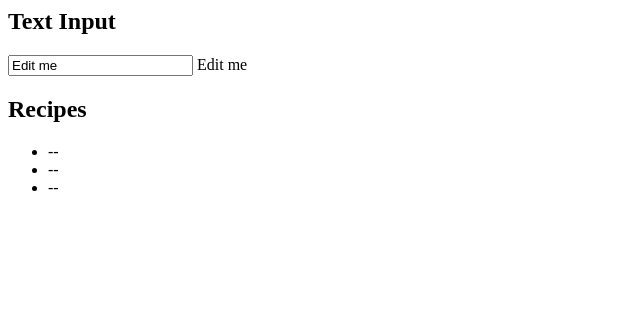
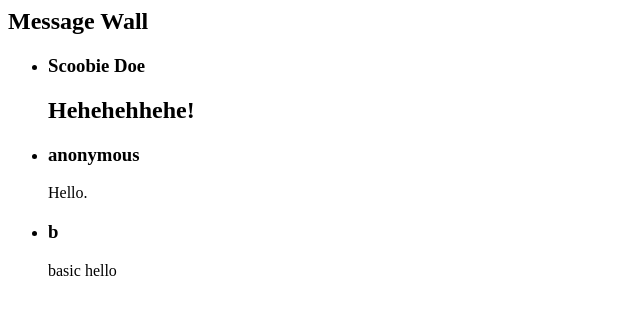
Before and after one commit to mrteye/html-test, a plain HTML site: page index.html in a window 1280 px wide. Shown: the whole page, without its empty margins (0-640 px from the left). Drawn offline with nearby package versions, Linux system fonts and the light colour scheme.

Commit message:
Update index.html

```diff
--- a/index.html
+++ b/index.html
@@ -1,21 +1,20 @@
 <html lang="en">
   <head>
-    <title>Chall-onge 10</title>
+    <title>Challenge 10</title>
 
     <meta charset="UTF-8" />
     <meta http-equiv="X-UA-Compatible" content="IE=edge" />
     <meta name="viewport" content="width=device-width, initial-scale=1.0" />
 
-    <link rel="stylesheet" href="index.css" rel="stylesheet" />
+    <link rel="stylesheet" href="styles/main.css" rel="stylesheet" />
 
     <!-- ES Module Shims: Import maps polyfill for modules browsers without import maps support (all except Chrome 89+) -->
     <script async src="https://unpkg.com/es-module-shims@0.10.1/dist/es-module-shims.min.js"></script>
     <script type="importmap">
-    {
-      "imports": {
-        "vue": "https://unpkg.com/vue@3.2.31/dist/vue.esm-browser.js"
+      { "imports": {
+          "vue": "https://unpkg.com/vue@3.2.31/dist/vue.esm-browser.js"
+        }
       }
-    }
     </script>
   </head>
 
@@ -25,25 +24,31 @@
 
     createApp({
       setup() {
-        const text = ref('Edit me')
-        const recipes = ref(['a', 'b', 'c'])
+        const msgs = ref([{
+            title: 'Scoobie Doe',
+            html: '<h2>Hehehehhehe!</h2>',
+          }, {
+            title: 'anonymous',
+            html: '<span>Hello.</span>'
+          }, {
+            title: 'b',
+            html: 'basic hello'
+          }
+        ])
 
         return {
-          text,
-          recipes
+          msgs
         }
       }
     }).mount('#app')
     </script>
 
     <div id="app">
-      <h2>Text Input</h2>
-      <input v-model="text"></input> {{ text }}
-
-      <h2>Recipes</h2>
+      <h2>Message Wall</h2>
       <ul>
-        <li v-for="(val, key) in recipes">
-          -- {{ Recipe }}
+        <li v-for="(val, key) in msgs">
+          <h3>{{ val.title }}</h3>
+          <div v-html="val.html"></div>
         </li>
       </ul>
     </div>
```
